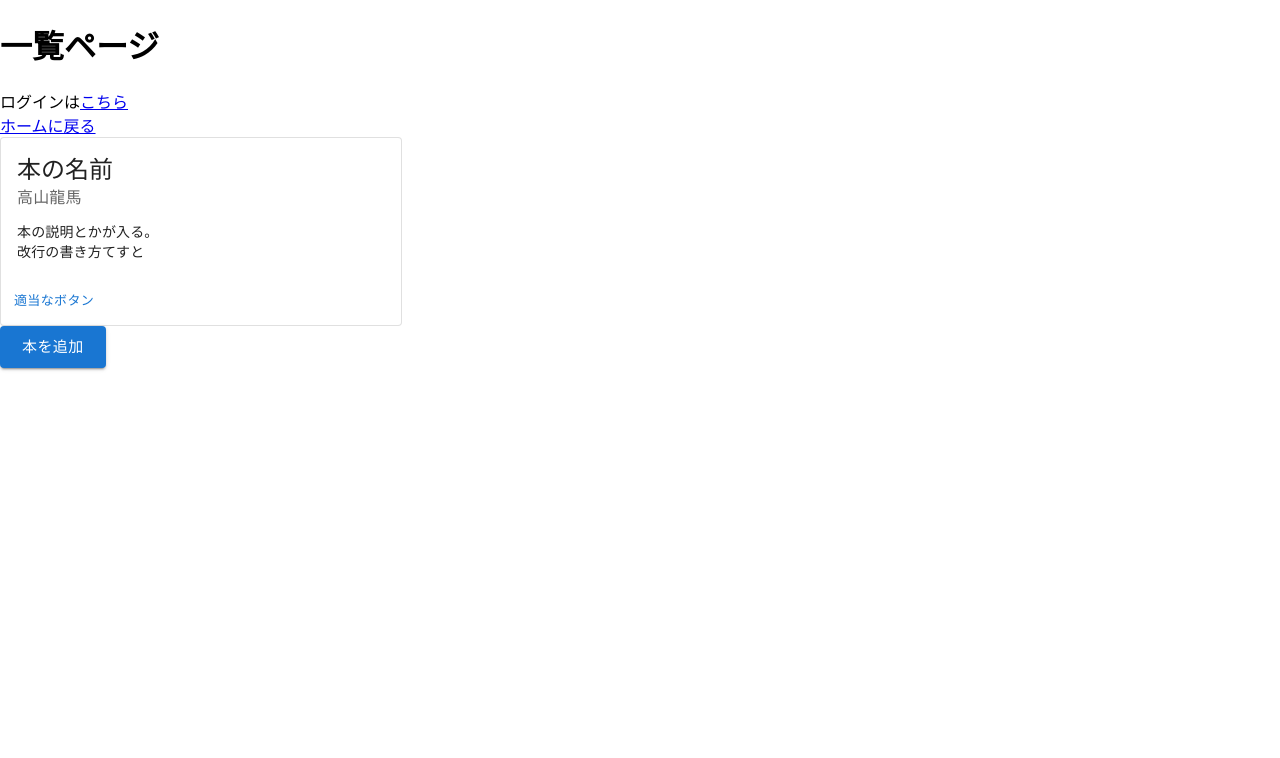
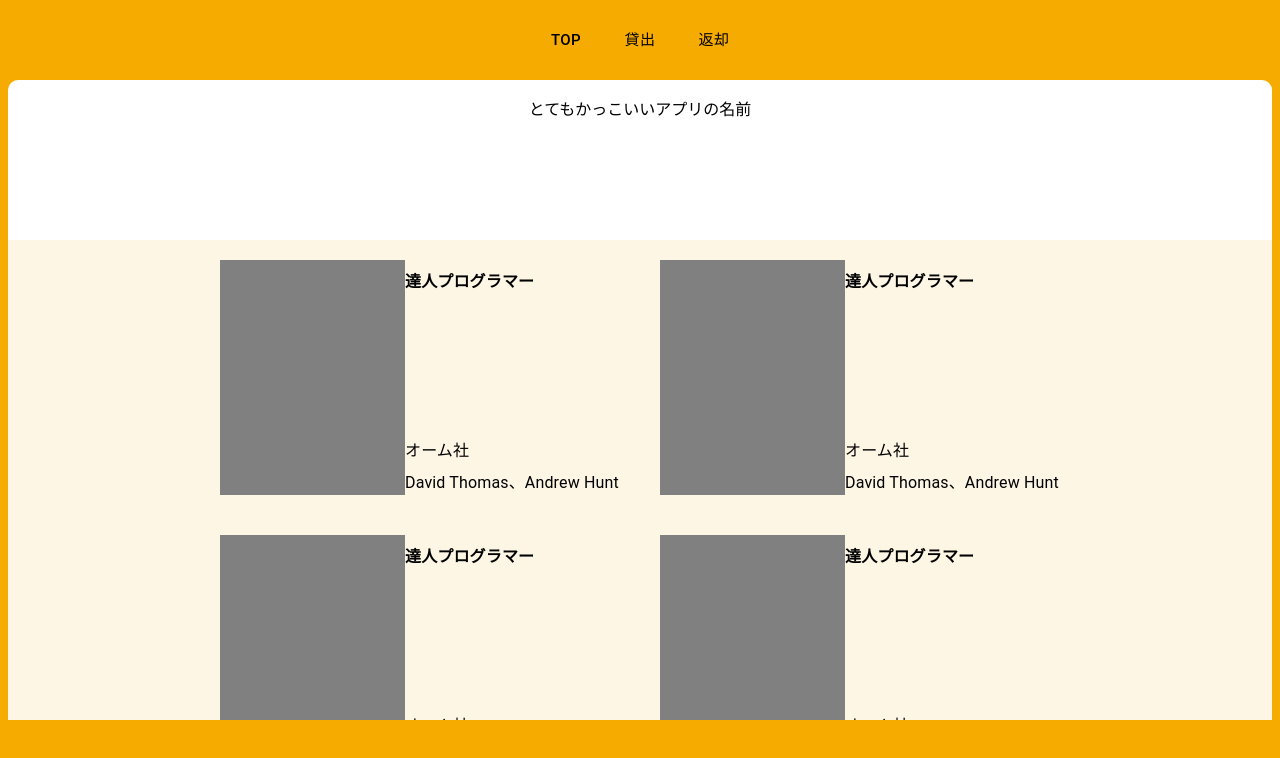
Before and after one commit to ryomar-kappa/HOF, a React (Create React App) app in the folder hof/: page /inquiry in a window 1280 px wide. Shown: the top 758 px of the page. Built offline with nearby package versions, Linux system fonts and the light colour scheme.

Commit message:
一覧表示のレイアウト調整

```diff
--- a/hof/src/App.tsx
+++ b/hof/src/App.tsx
@@ -1,6 +1,6 @@
 import "./App.css";
 import { BrowserRouter, Route, Routes } from "react-router-dom";
-import Inquiry from "./inquiry/inquiry";
+import Inquiry from "./inquiry/Inquiry";
 import Login from "./login/login";
 import Home from "./home/home";
 import { initializeApp } from "firebase/app";
--- /dev/null
+++ b/hof/src/inquiry/BookDetail/BookDetail.tsx
@@ -0,0 +1,61 @@
+/** @jsxImportSource @emotion/react */
+import { css } from "@emotion/react";
+import { Typography } from "@mui/material";
+
+const BookDetail = () => {
+  return (
+    <>
+      <div css={detailArea}>
+        <div css={pictureArea}></div>
+        <div css={infoArea}>
+          <Typography variant="subtitle1" css = {title}>達人プログラマー</Typography>
+          <div css = {infoAreaContents}>
+              <Typography>オーム社</Typography>
+              <div css ={sy8}></div>
+              <Typography>David Thomas、Andrew Hunt</Typography>
+          </div>
+        </div>
+      </div>
+    </>
+  );
+};
+
+export default BookDetail;
+
+const bookDetailAreaHeight = "235px";
+
+const detailArea = css({
+  display: "flex",
+  height: bookDetailAreaHeight,
+  width: "400px",
+  margin:"20px"
+});
+
+const pictureArea = css({
+  height: bookDetailAreaHeight,
+  width: "185px",
+  backgroundColor: "gray",
+});
+const infoArea = css({
+  height: bookDetailAreaHeight,
+  display:"flex",
+  flexDirection:"column",
+  justifyContent:"space-between",
+  width: "215px",
+});
+
+const sy20 = css({
+  height: "20px",
+});
+const sy8 = css({
+  height: "8px",
+});
+
+const infoAreaContents = css({
+})
+
+
+const title = css({
+  fontWeight: "bold",
+  paddingTop:"8px"
+});
--- a/hof/src/inquiry/Card.tsx
+++ /dev/null
@@ -1,39 +0,0 @@
-import * as React from 'react';
-import Box from '@mui/material/Box';
-import Card from '@mui/material/Card';
-import CardActions from '@mui/material/CardActions';
-import CardContent from '@mui/material/CardContent';
-import Button from '@mui/material/Button';
-import Typography from '@mui/material/Typography';
-
-const bull = (
-  <Box
-    component="span"
-    sx={{ display: 'inline-block', mx: '2px', transform: 'scale(0.8)' }}
-  >
-    •
-  </Box>
-);
-
-export default function BasicCard() {
-  return (
-    <Card variant="outlined" sx={{ minWidth: 275,maxWidth: 400}}>
-      <CardContent>
-        <Typography variant="h5" component="div">
-         本の名前
-        </Typography>
-        <Typography sx={{ mb: 1.5 }} color="text.secondary">
-          高山龍馬
-        </Typography>
-        <Typography variant="body2">
-          本の説明とかが入る。
-          <br />
-          {'改行の書き方てすと'}
-        </Typography>
-      </CardContent>
-      <CardActions>
-        <Button size="small">適当なボタン</Button>
-      </CardActions>
-    </Card>
-  );
-}
--- /dev/null
+++ b/hof/src/inquiry/header/header.tsx
@@ -0,0 +1,44 @@
+/** @jsxImportSource @emotion/react */
+import { Button } from "@mui/material";
+import { css } from "@emotion/react";
+
+const Header = () => {
+  return (
+    <div css={header}>
+      <div css={buttonContainer}>
+        <Button variant="text" size="large" css={buttonStyle}>
+          TOP
+        </Button>
+        <Button variant="text" size="large" css={buttonStyle}>
+          貸出
+        </Button>
+        <Button variant="text" size="large" css={buttonStyle}>
+          返却
+        </Button>
+      </div>
+    </div>
+  );
+};
+
+export default Header;
+
+const headerHeight = "10vh";
+
+const header = css({
+  minHeight: headerHeight,
+});
+
+const buttonStyle = css({
+  color: "black",
+  "&:hover": {
+    backgroundColor: "white",
+  },
+});
+
+const buttonContainer = css({
+  height: headerHeight,
+  display: "flex",
+  gap: "10px",
+  justifyContent: "center",
+  alignItems: "center",
+});
--- a/hof/src/inquiry/inquiry.tsx
+++ b/hof/src/inquiry/inquiry.tsx
@@ -1,25 +1,65 @@
-import { Link } from "react-router-dom";
-import Card from "./Card";
-import { Button } from "@mui/material";
-import readData from "../repository/BookRepository";
-
+/** @jsxImportSource @emotion/react */
+import Header from "./header/header";
+import { css } from "@emotion/react";
+import BookDetail from "./BookDetail/BookDetail";
 
 const Register = () => {
   return (
     <>
-      <h1>一覧ページ</h1>
-      <div>
-        ログインは<Link to={`/login/`}>こちら</Link>
+      <div css={backGround}>
+        <Header />
+        <div css={contents}>
+          <div css={logoArea}>
+            <p>とてもかっこいいアプリの名前</p>
+          </div>
+            <div css={inquiryArea}>
+            <BookDetail />
+            <BookDetail />
+            <BookDetail />
+            <BookDetail />
+            <BookDetail />
+            <BookDetail />
+            <BookDetail />
+            <BookDetail />
+            <BookDetail />
+            <BookDetail />
+            <BookDetail />
+            <BookDetail />
+            <BookDetail />
+            <BookDetail />
+          </div>
+        </div>
       </div>
-      <div>
-        <Link to={`/`}>ホームに戻る</Link>
-      </div>
-      <Card />
-      <Button variant="contained" size="large" onClick={readData}>
-        本を追加
-      </Button>
     </>
   );
 };
 
 export default Register;
+
+const backGround = css({
+  backgroundColor: "#F6AB00",
+ minHeight:"100svh",
+ paddingLeft:"1vh",
+ paddingRight:"1vh"
+});
+
+const contents = css({
+  minHeight: "80vh",
+  backgroundColor: "white",
+  borderRadius: "10px"
+});
+
+const logoArea = css({
+  display: "flex",
+  minHeight: "20vh",
+  justifyContent: "center",
+});
+
+const inquiryArea = css({
+  display:"flex",
+  flexWrap:"wrap",
+  height: "60vh",
+  backgroundColor: "#FDF6E5",
+  overflow:"auto",
+  justifyContent:"center"
+});
--- a/hof/src/repository/BookRepository.tsx
+++ b/hof/src/repository/BookRepository.tsx
@@ -2,7 +2,7 @@ import { collection, addDoc, getDocs } from "firebase/firestore";
 import { db } from "./firebase";
 
 async function readData(): Promise<void> {
-  const usersCollectionRef = collection(db, "users");
+  const usersCollectionRef = collection(db, "books");
   const querySnapshot = await getDocs(usersCollectionRef);
   querySnapshot.docs.forEach((doc) => console.log(doc.data()));
 }
```
Also changed, not shown: hof/src/inquiry/ImquiryState.ts (added, +7 -0 lines).
